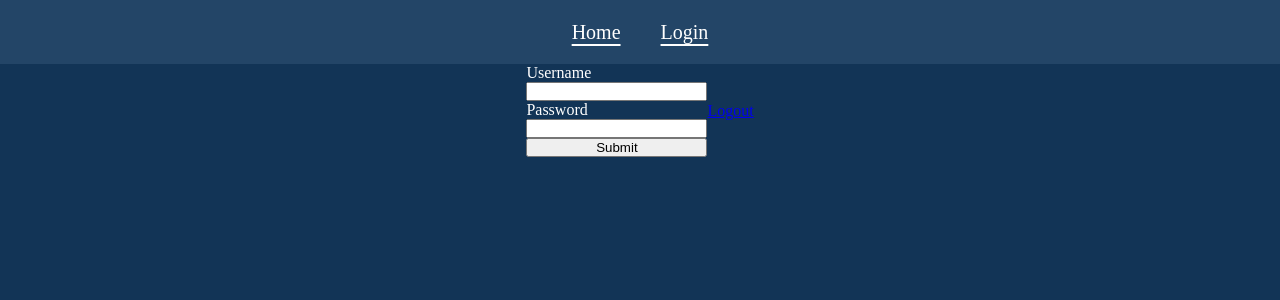
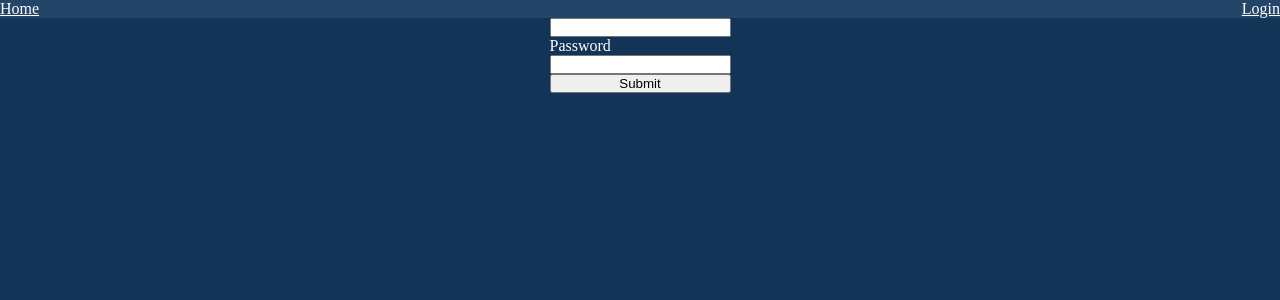
Before and after one commit to Wraith29/BlogV2, a Flask app: page /auth/register/ in a window 1280 px wide. Shown: the top 300 px of the page. Run offline with Flask 2, Linux system fonts and the light colour scheme.

Commit message:
refactoring navbar

```diff
--- a/app/static/styles/navbar.css
+++ b/app/static/styles/navbar.css
@@ -1,30 +1,28 @@
 .navbar {
   background-color: var(--nav-bg-colour);
   display: flex;
-  justify-content: center;
-  align-items: center;
-  height: 8vh;
+  position: fixed;
+  top: 0;
+  width: 100%;
+  overflow: auto;
+  height: auto;
 }
 
-.navbar-items {
+.nav-links {
   list-style-type: none;
-  display: flex;
-  justify-content: space-between;
 }
 
-.navbar-item {
-  margin: auto 20px;
+.centered {
+  flex: auto;
+}
+
+.right {
+  flex: right;
 }
 
 .nav-link,
 .nav-link:visited,
-.nav-link:hover {
-  color: var(--nav-text-colour);
-  text-decoration: underline;
-  text-underline-offset: 5px;
-  font-size: 20px;
+.nav-link:hover,
+.nav-link:active {
+  color: var(--fg-colour);
 }
-
-.nav-link.active {
-  text-decoration-color: var(--nav-active-underline);
-}
--- a/app/templates/base.html
+++ b/app/templates/base.html
@@ -36,8 +36,6 @@
   <body>
     {% include 'components/navbar.html' %}
     {% include 'components/flash-messages.html' %}
-    <div class="body-container">{% block content %}{% endblock %}
-      <a href="/auth/logout/">Logout</a>
-    </div>
+    <div class="body-container">{% block content %}{% endblock %}</div>
   </body>
 </html>
--- a/app/templates/components/navbar.html
+++ b/app/templates/components/navbar.html
@@ -1,15 +1,38 @@
 <nav id="navbar" class="navbar">
-  <ul id="navbar-items" class="navbar-items">
+  <ul id="navbar-items-center" class="nav-links centered">
     <li class="navbar-item">
-      <a id="home-link" href="/" class="nav-link"><span>Home</span></a>
+      <a id="home-link" href="/" class="nav-link">
+        <span>
+          Home
+        </span>
+      </a>
     </li>
     {% if session.get('current_user') %}
     <li class="navbar-item">
-      <a id="profile-link" href="/profile/{{session.get('current_user').id}}" class="nav-link"><span>Profile</span></a>
+      <a id="profile-link" href="/profile/{{session.get('current_user').id}}" class="nav-link">
+        <span>
+          Profile
+        </span>
+      </a>
+    </li>
+    {% endif %}
+  </ul>
+  <ul id="navbar-items-right" class="nav-links right">
+    {% if session.get('current_user') %}
+    <li class="navbar-item">
+      <a href="/auth/logout/" class="nav-link right">
+        <span>
+          Logout
+        </span>
+      </a>
     </li>
     {% else %}
     <li class="navbar-item">
-      <a id="login-link" href="/auth/login/" class="nav-link"><span>Login</span></a>
+      <a href="/auth/login/" class="nav-link right">
+        <span>
+          Login
+        </span>
+      </a>
     </li>
     {% endif %}
   </ul>
```
Also changed, not shown: app/static/styles/styles.css (line endings or trailing spaces).
